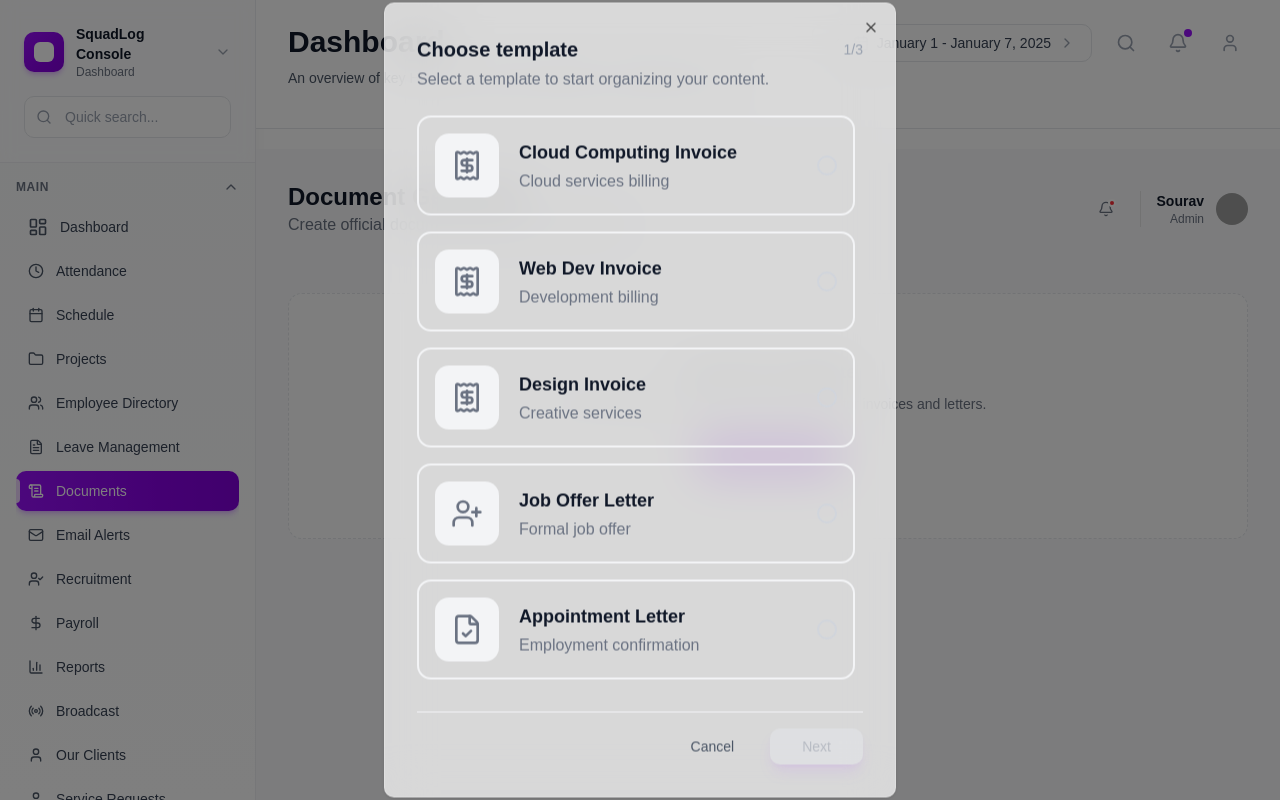
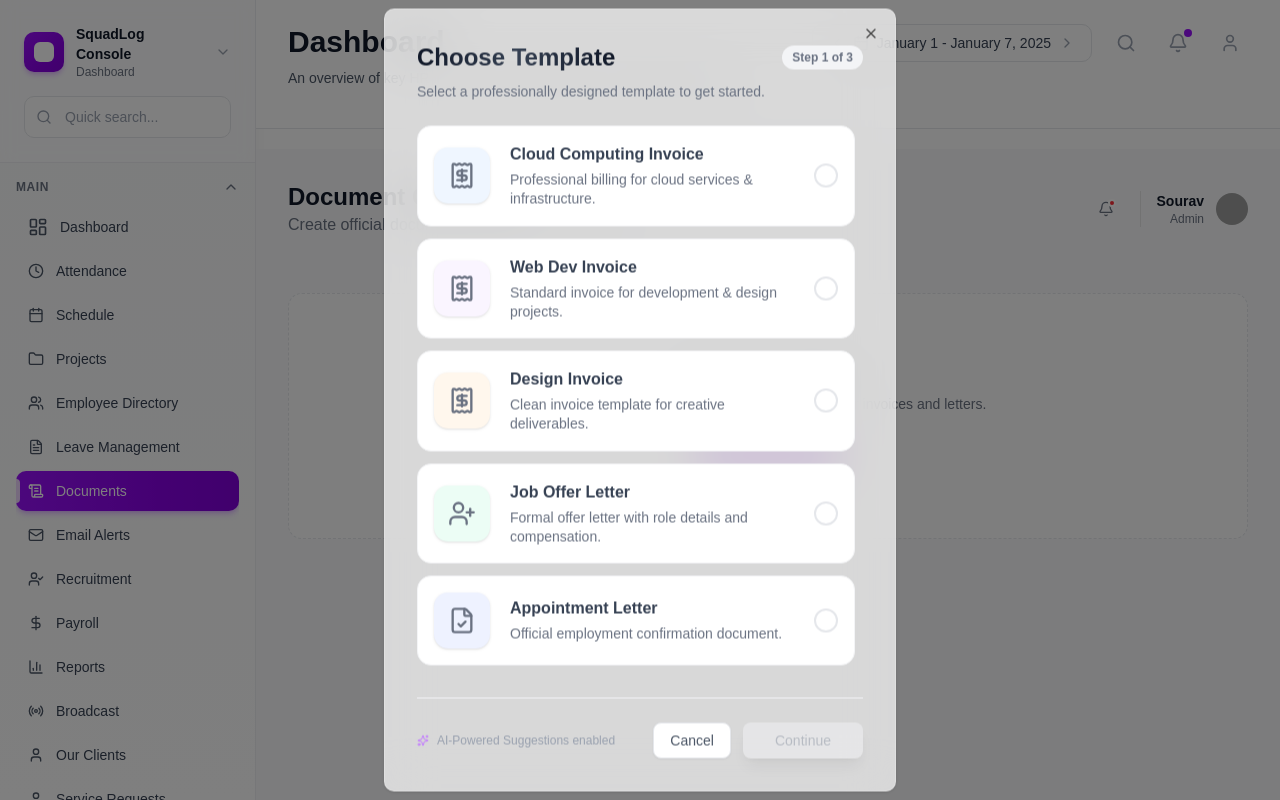
Before and after one commit to nexoviasoft/nexoviasoft-console, a Next.js app: page /admin/documents in a window 1280 px wide. Both pictures are taken after a click on the button "Select Template". Built offline with nearby package versions, Linux system fonts and the light colour scheme; no server answers; grey boxes are pictures that could not be loaded; a web font is replaced by a local one.

Commit message:
Feat: Premium redesign for Documents Template Selector popup

```diff
--- a/src/components/admin/documents/TemplateSelector.js
+++ b/src/components/admin/documents/TemplateSelector.js
@@ -2,49 +2,60 @@
 
 import React, { useState } from "react";
 import { Badge } from "@/components/ui/badge";
-import { Receipt, UserPlus, FileCheck } from "lucide-react";
+import { Receipt, UserPlus, FileCheck, Check, Sparkles } from "lucide-react";
 import { Button } from "@/components/ui/button";
+import { cn } from "@/lib/utils";
 
 const templates = [
   {
       id: "invoice-cloud",
       title: "Cloud Computing Invoice",
-      description: "Cloud services billing",
+      description: "Professional billing for cloud services & infrastructure.",
       icon: Receipt,
       type: "invoice",
-      category: "Finance"
+      category: "Finance",
+      gradient: "from-blue-500 to-cyan-500",
+      bg: "bg-blue-50"
   },
   {
       id: "invoice-web",
       title: "Web Dev Invoice",
-      description: "Development billing",
+      description: "Standard invoice for development & design projects.",
       icon: Receipt,
       type: "invoice",
-      category: "Finance"
+      category: "Finance",
+      gradient: "from-purple-500 to-pink-500",
+      bg: "bg-purple-50"
   },
   {
       id: "invoice-design",
       title: "Design Invoice",
-      description: "Creative services",
+      description: "Clean invoice template for creative deliverables.",
       icon: Receipt,
       type: "invoice",
-      category: "Creative"
+      category: "Creative",
+      gradient: "from-orange-500 to-amber-500",
+      bg: "bg-orange-50"
   },
   {
       id: "offer-letter",
       title: "Job Offer Letter",
-      description: "Formal job offer",
+      description: "Formal offer letter with role details and compensation.",
       icon: UserPlus,
       type: "letter",
-      category: "HR"
+      category: "HR",
+      gradient: "from-emerald-500 to-teal-500",
+      bg: "bg-emerald-50"
   },
   {
       id: "appointment-letter",
       title: "Appointment Letter",
-      description: "Employment confirmation",
+      description: "Official employment confirmation document.",
       icon: FileCheck,
       type: "letter",
-      category: "HR"
+      category: "HR",
+      gradient: "from-indigo-500 to-violet-500",
+      bg: "bg-indigo-50"
   }
 ];
 
@@ -62,59 +73,102 @@ export default function TemplateSelector({ onSelect, onCancel }) {
     <div className="flex flex-col h-full">
       {/* Header */}
       <div className="mb-6">
-        <div className="flex items-center justify-between mb-1">
-            <h3 className="text-xl font-bold text-gray-900">Choose template</h3>
-            <span className="text-sm text-gray-400 font-medium">1/3</span>
+        <div className="flex items-center justify-between mb-2">
+            <h3 className="text-2xl font-bold bg-clip-text text-transparent bg-gradient-to-r from-gray-900 via-gray-700 to-gray-900">
+              Choose Template
+            </h3>
+            <span className="text-xs bg-gray-100 text-gray-500 px-2.5 py-1 rounded-full font-semibold">Step 1 of 3</span>
         </div>
-        <p className="text-gray-500">Select a template to start organizing your content.</p>
+        <p className="text-gray-500 text-sm">Select a professionally designed template to get started.</p>
       </div>
 
       {/* Templates List */}
-      <div className="space-y-4 flex-1 overflow-y-auto pr-2">
+      <div className="space-y-3 flex-1 overflow-y-auto pr-2 scrollbar-thin scrollbar-thumb-gray-200 scrollbar-track-transparent">
         {templates.map((template) => {
           const isSelected = selectedId === template.id;
           return (
             <div
               key={template.id}
               onClick={() => setSelectedId(template.id)}
-              className={`group cursor-pointer flex items-center gap-5 p-4 rounded-xl border-2 transition-all duration-200 ${isSelected ? 'border-purple-600 bg-purple-50/10 shadow-sm ring-1 ring-purple-600/10' : 'border-gray-100 hover:border-purple-200 hover:bg-gray-50/50'}`}
+              className={cn(
+                "group relative cursor-pointer flex items-center gap-5 p-4 rounded-xl border transition-all duration-300",
+                isSelected
+                  ? "border-purple-500 bg-purple-50/50 shadow-md shadow-purple-500/10 scale-[1.01]"
+                  : "border-gray-100 bg-white hover:border-purple-200 hover:shadow-lg hover:shadow-gray-200/50 hover:-translate-y-0.5"
+              )}
             >
               {/* Icon Box */}
-              <div className={`w-16 h-16 rounded-xl flex items-center justify-center shrink-0 transition-colors ${isSelected ? 'bg-purple-100 text-purple-600' : 'bg-gray-100 text-gray-500 group-hover:bg-purple-50 group-hover:text-purple-500'}`}>
-                <template.icon className="w-8 h-8" />
+              <div className={cn(
+                "w-14 h-14 rounded-xl flex items-center justify-center shrink-0 shadow-sm transition-all duration-500 group-hover:scale-110",
+                isSelected ? `bg-gradient-to-br ${template.gradient} text-white` : `${template.bg} text-gray-500 group-hover:text-gray-700`
+              )}>
+                {isSelected ? <template.icon className="w-7 h-7" /> : <template.icon className="w-7 h-7" />}
               </div>
 
               {/* Content */}
               <div className="flex-1 min-w-0">
-                <h4 className={`text-lg font-bold mb-1 ${isSelected ? 'text-purple-900' : 'text-gray-900'}`}>{template.title}</h4>
-                <p className="text-gray-500 leading-snug">{template.description}</p>
+                <div className="flex items-center gap-2 mb-1">
+                  <h4 className={cn("text-base font-bold transition-colors", isSelected ? "text-gray-900" : "text-gray-700 group-hover:text-gray-900")}>
+                    {template.title}
+                  </h4>
+                  {template.category && (
+                    <Badge variant="secondary" className="text-[10px] h-5 px-1.5 font-normal opacity-0 group-hover:opacity-100 transition-opacity">
+                      {template.category}
+                    </Badge>
+                  )}
+                </div>
+                <p className="text-sm text-gray-500 leading-snug group-hover:text-gray-600 transition-colors">
+                  {template.description}
+                </p>
               </div>
 
-              {/* Selection Indicator */}
-              <div className={`w-5 h-5 rounded-full border-2 flex items-center justify-center ${isSelected ? 'border-purple-600 bg-purple-600' : 'border-gray-300'}`}>
-                  {isSelected && <div className="w-2 h-2 bg-white rounded-full" />}
+              {/* Selection Checkbox */}
+              <div className={cn(
+                "w-6 h-6 rounded-full border-2 flex items-center justify-center transition-all duration-300",
+                isSelected
+                  ? "border-purple-600 bg-purple-600 shadow-sm scale-110"
+                  : "border-gray-200 group-hover:border-purple-300"
+              )}>
+                  {isSelected && <Check className="w-3.5 h-3.5 text-white stroke-[3]" />}
               </div>
+
+              {/* Subtle Highlight Glow */}
+              {isSelected && (
+                <div className="absolute inset-0 rounded-xl bg-purple-500/5 pointer-events-none animate-pulse" />
+              )}
             </div>
           );
         })}
       </div>
 
       {/* Footer Actions */}
-      <div className="mt-8 flex items-center justify-end gap-3 pt-4 border-t border-gray-100">
+      <div className="mt-8 flex items-center justify-between pt-6 border-t border-gray-100">
+        <div className="flex items-center gap-2 text-xs text-gray-400">
+          <Sparkles className="w-3 h-3 text-purple-400" />
+          <span>AI-Powered Suggestions enabled</span>
+        </div>
+
+        <div className="flex items-center gap-3">
           <Button
-            variant="ghost"
+              variant="outline"
               onClick={onCancel}
-            className="hover:bg-gray-100 text-gray-600 rounded-lg px-6"
+              className="hover:bg-gray-50 text-gray-600 border-gray-200"
           >
               Cancel
           </Button>
           <Button
               onClick={handleNext}
               disabled={!selectedId}
-            className={`px-8 rounded-lg shadow-lg shadow-purple-500/20 transition-all ${!selectedId ? 'bg-gray-200 text-gray-400' : 'bg-black hover:bg-gray-900 text-white'}`}
+              className={cn(
+                "px-8 transition-all duration-300 shadow-lg",
+                selectedId
+                  ? "bg-gradient-to-r from-purple-600 to-indigo-600 hover:from-purple-700 hover:to-indigo-700 text-white shadow-purple-500/25 hover:shadow-purple-500/40 transform hover:-translate-y-0.5"
+                  : "bg-gray-100 text-gray-400 cursor-not-allowed"
+              )}
           >
-            Next
+              Continue
           </Button>
+        </div>
       </div>
     </div>
   );
```
Lines whose indentation alone changed are shown as unchanged.
